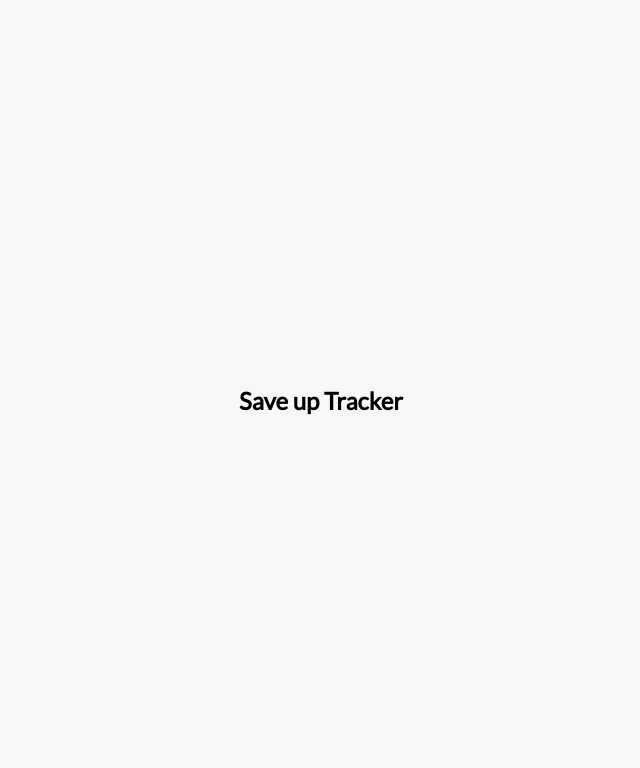
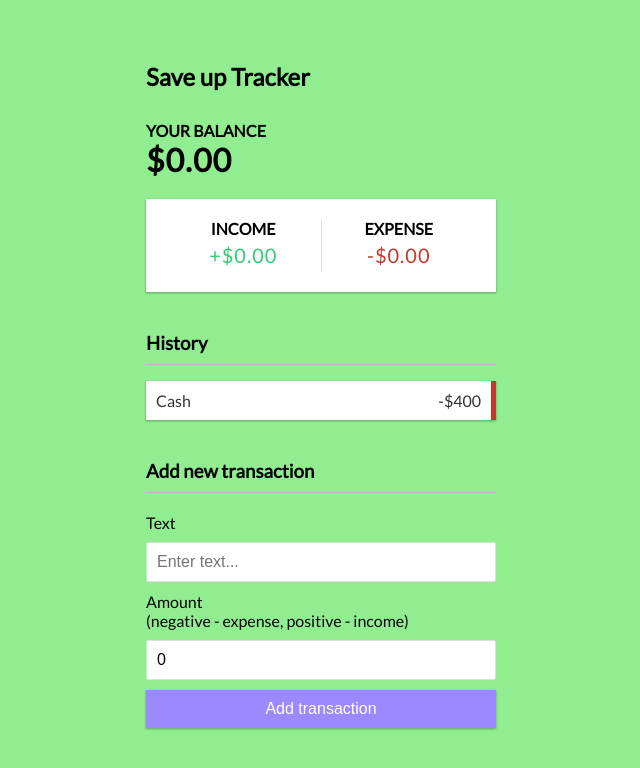
Before and after one commit to Jbrown021/SaveUp-app, a React (Create React App) app: page / in a window 1280 px wide. Shown: the top 768 px of the page, without its empty margins (319-959 px from the left). Built offline with nearby package versions, Linux system fonts and the light colour scheme.

Commit message:
added more components and color to styling

```diff
--- a/src/App.css
+++ b/src/App.css
@@ -9,7 +9,7 @@
 }
 
 body {
-  background-color: #f7f7f7;
+  background-color: lightgreen;
   display: flex;
   flex-direction: column;
   align-items: center;
--- a/src/App.js
+++ b/src/App.js
@@ -1,12 +1,22 @@
 import React from "react";
 import { Header } from "./components/Header";
+import { Balance } from "./components/Balance";
+import { IncExpenses } from "./components/IncExpenses";
+import { TransactionList } from "./components/TransactionList";
+import { AddTransaction } from "./components/AddTransaction";
 
 import "./App.css"
 
 function App() {
   return (
-    <div className="App">
-    <Header />
+    <div>
+      <Header />
+      <div className="container">
+        <Balance />
+        <IncExpenses />
+        <TransactionList />
+        <AddTransaction />
+      </div>
     </div>
   );
 }
--- /dev/null
+++ b/src/components/AddTransaction.js
@@ -0,0 +1,26 @@
+import React, {useState} from 'react'
+
+export const AddTransaction = () => {
+    const [text, setText] = useState('');
+    const [amount, setAmount] = useState("0");
+
+  return (
+    <>
+         <h3>Add new transaction</h3>
+      <form>
+        <div className="form-control">
+          <label htmlFor="text">Text</label>
+          <input type="text" value={text} onChange={(e) => setText(e.target.value)} placeholder="Enter text..." />
+        </div>
+        <div className="form-control">
+          <label htmlFor="amount"
+            >Amount <br />
+            (negative - expense, positive - income)</label
+          >
+          <input type="number" value={amount} onChange={(e) => setAmount(e.target.value)} placeholder="Enter amount..." />
+        </div>
+        <button className="btn">Add transaction</button>
+      </form>
+    </>
+  )
+}
--- /dev/null
+++ b/src/components/Balance.js
@@ -0,0 +1,10 @@
+import React from 'react'
+
+export const Balance = () => {
+  return (
+    <>
+        <h4>Your Balance</h4>
+        <h1>$0.00</h1>
+    </>
+  )
+}
--- /dev/null
+++ b/src/components/IncExpenses.js
@@ -0,0 +1,16 @@
+import React from 'react'
+
+export const IncExpenses = () => {
+  return (
+    <div className="inc-exp-container">
+        <div>
+          <h4>Income</h4>
+          <p className="money plus">+$0.00</p>
+        </div>
+        <div>
+          <h4>Expense</h4>
+          <p className="money minus">-$0.00</p>
+        </div>
+    </div>
+  )
+}
--- /dev/null
+++ b/src/components/TransactionList.js
@@ -0,0 +1,14 @@
+import React from 'react'
+
+export const TransactionList = () => {
+  return (
+      <>
+        <h3>History</h3>
+        <ul className="list">
+          <li className="minus">
+            Cash <span>-$400</span><button className="delete-btn">x</button>
+          </li>
+        </ul>
+      </>
+  )
+}
```
Also changed, not shown: 1 other file (tests, documents, lock files or other folders).
